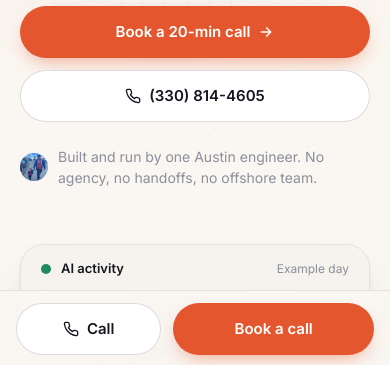
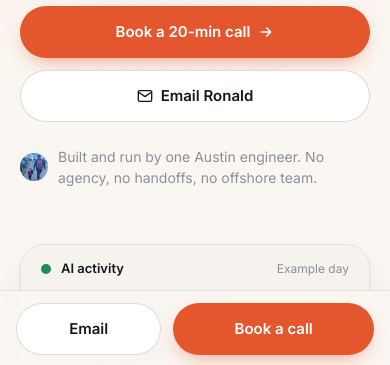
Before and after one commit to AgentBurgundy/portfolio, a React (Vite) app: page / in a window 390 px wide. Shown: the part 477-842 px from the top of the page. Built offline with nearby package versions, Linux system fonts and the light colour scheme.

Commit message:
Remove personal phone number from public website

```diff
--- a/index.html
+++ b/index.html
@@ -49,8 +49,7 @@
         "founder": { "@type": "Person", "name": "Ronald Barnhart" },
         "areaServed": { "@type": "City", "name": "Austin", "containedInPlace": { "@type": "State", "name": "Texas" } },
         "address": { "@type": "PostalAddress", "addressLocality": "Austin", "addressRegion": "TX", "addressCountry": "US" },
-        "email": "ronald@aibaker.io",
-        "telephone": "+1-330-814-4605"
+        "email": "ronald@aibaker.io"
       }
     </script>
   </head>
--- a/src/components/site/MobileCtaBar.tsx
+++ b/src/components/site/MobileCtaBar.tsx
@@ -1,14 +1,12 @@
 import { site } from '../../content/site'
-import { PhoneIcon } from './SiteHeader'
 
 /** Sticky bottom bar on phones: owners read this site from a truck. */
 export function MobileCtaBar() {
   return (
     <div className="fixed inset-x-0 bottom-0 z-40 border-t border-line bg-paper/90 px-4 pb-[max(12px,env(safe-area-inset-bottom))] pt-3 backdrop-blur-xl md:hidden">
       <div className="flex gap-3">
-        <a href={site.person.phoneHref} className="btn-secondary flex-1" aria-label={`Call ${site.person.phone}`}>
-          <PhoneIcon className="h-4 w-4" />
-          Call
+        <a href={`mailto:${site.person.email}`} className="btn-secondary flex-1" aria-label="Email Ronald">
+          Email
         </a>
         <a href={site.cta.bookingUrl} className="btn-primary flex-[1.6] whitespace-nowrap">
           Book a call
--- a/src/components/site/SiteFooter.tsx
+++ b/src/components/site/SiteFooter.tsx
@@ -16,11 +16,6 @@ export function SiteFooter() {
           <div>
             <h3 className="font-sans text-[12px] font-semibold uppercase tracking-[0.14em] text-ink-faint">Talk to me</h3>
             <ul className="mt-4 space-y-2.5 text-[15px]">
-              <li>
-                <a href={site.person.phoneHref} className="font-medium text-ink transition hover:text-ember">
-                  {site.person.phone}
-                </a>
-              </li>
               <li>
                 <a href={`mailto:${site.person.email}`} className="font-medium text-ink transition hover:text-ember">
                   {site.person.email}
--- a/src/components/site/SiteHeader.tsx
+++ b/src/components/site/SiteHeader.tsx
@@ -52,13 +52,6 @@ export function SiteHeader() {
         </div>
 
         <div className="hidden items-center gap-3 md:flex">
-          <a
-            href={site.person.phoneHref}
-            className="hidden items-center gap-2 text-[14px] font-semibold text-ink transition hover:text-ember lg:inline-flex"
-          >
-            <PhoneIcon className="h-4 w-4" />
-            {site.person.phone}
-          </a>
           <a href={site.cta.bookingUrl} className="btn-primary !min-h-[44px] px-5 text-[14px]">
             {site.cta.primary}
           </a>
@@ -101,9 +94,8 @@ export function SiteHeader() {
               </a>
             ))}
             <div className="mt-3 flex flex-col gap-3 border-t border-line pt-4">
-              <a href={site.person.phoneHref} className="btn-secondary">
-                <PhoneIcon className="h-4 w-4" />
-                Call {site.person.phone}
+              <a href={`mailto:${site.person.email}`} className="btn-secondary">
+                Email Ronald
               </a>
               <a href={site.cta.bookingUrl} onClick={() => setOpen(false)} className="btn-primary">
                 {site.cta.primary}
--- a/src/content/site.ts
+++ b/src/content/site.ts
@@ -22,8 +22,6 @@ export const site = {
     location: "Austin, TX",
     // Local copy of Ronald's LinkedIn photo; keep the full square composition.
     photo: "/ronald.jpg",
-    phone: "(330) 814-4605",
-    phoneHref: "tel:+13308144605",
     email: "ronald@aibaker.io",
     linkedin: "https://linkedin.com/in/ronaldbarnhart",
   },
--- a/src/pages/HomePage.tsx
+++ b/src/pages/HomePage.tsx
@@ -114,9 +114,9 @@ function Hero() {
               {site.cta.primary}
               <ArrowIcon />
             </a>
-            <a href={site.person.phoneHref} className="btn-secondary">
-              <PhoneIcon className="h-4 w-4" />
-              {site.person.phone}
+            <a href={`mailto:${site.person.email}`} className="btn-secondary">
+              <MailIcon className="h-4 w-4" />
+              Email Ronald
             </a>
           </motion.div>
 
@@ -440,10 +440,6 @@ function About() {
                 <div className="font-display text-[22px] font-bold">{p.name}</div>
                 <div className="text-[14px] text-ink-muted">{p.title} · {p.location}</div>
                 <div className="mt-5 flex flex-col gap-2.5">
-                  <a href={p.phoneHref} className="btn-secondary !min-h-[46px] justify-start gap-3 text-[14px]">
-                    <PhoneIcon className="h-4 w-4 text-ember" />
-                    {p.phone}
-                  </a>
                   <a href={`mailto:${p.email}`} className="btn-secondary !min-h-[46px] justify-start gap-3 text-[14px]">
                     <MailIcon className="h-4 w-4 text-ember" />
                     {p.email}
@@ -678,10 +674,6 @@ function Contact() {
             <h2 className="mt-3 font-display text-[clamp(2rem,5vw,3rem)] font-bold leading-[1.05]">{site.contact.heading}</h2>
             <p className="mt-5 text-[16px] leading-relaxed text-white/65">{site.contact.sub}</p>
             <div className="mt-8 space-y-3">
-              <a href={site.person.phoneHref} className="flex items-center gap-3 text-[17px] font-semibold transition hover:text-ember">
-                <span className="grid h-10 w-10 place-items-center rounded-full bg-white/10"><PhoneIcon className="h-4 w-4" /></span>
-                {site.person.phone}
-              </a>
               <a href={`mailto:${site.person.email}`} className="flex items-center gap-3 text-[17px] font-semibold transition hover:text-ember">
                 <span className="grid h-10 w-10 place-items-center rounded-full bg-white/10"><MailIcon className="h-4 w-4" /></span>
                 {site.person.email}
--- a/src/pages/NotFoundPage.tsx
+++ b/src/pages/NotFoundPage.tsx
@@ -13,8 +13,8 @@ export function NotFoundPage() {
         <Link to="/" className="btn-primary">
           Back to the home page
         </Link>
-        <a href={site.person.phoneHref} className="btn-secondary">
-          Call {site.person.phone}
+        <a href={`mailto:${site.person.email}`} className="btn-secondary">
+          Email Ronald
         </a>
       </div>
     </div>
```
